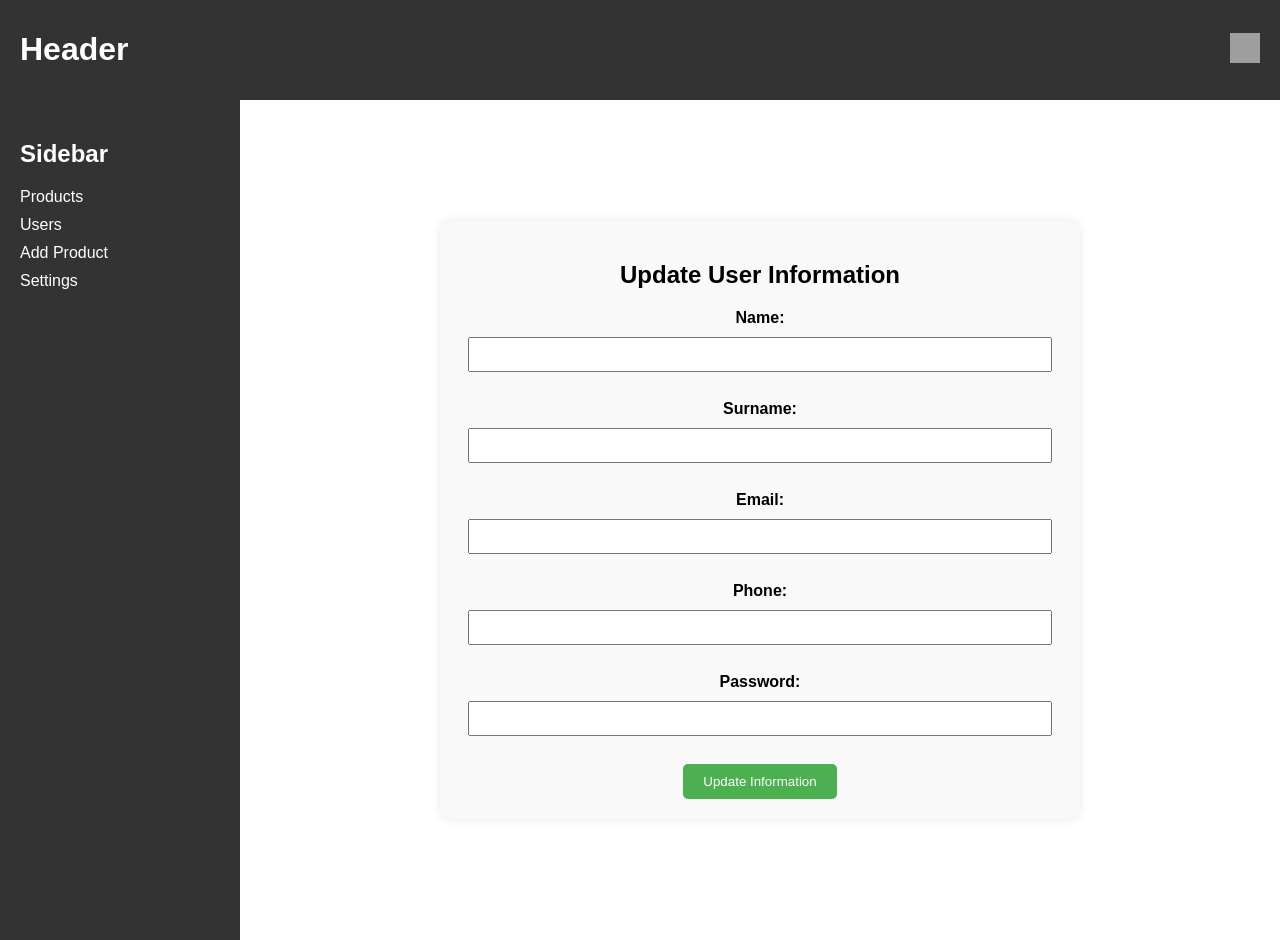
After one commit to Busraa8/Online-Auction-Website, a PHP site: page /Producer/settings.php in a window 1280 px wide. The commit adds this page. Run offline with PHP 8.4, Linux system fonts and the light colour scheme; grey boxes are pictures that could not be loaded.

Commit message:
settings.php

```diff
--- a/Producer/add_product.php
+++ b/Producer/add_product.php
@@ -46,7 +46,7 @@ if ($_SERVER["REQUEST_METHOD"] == "POST" && isset($_POST['add_product'])) {
 <head>
     <meta charset="UTF-8">
     <meta name="viewport" content="width=device-width, initial-scale=1.0">
-    <title>Header and Sidebar</title>
+    <title>Add Product</title>
     <link rel="stylesheet" href="style.css">
     <style>
         main {
@@ -115,7 +115,7 @@ if ($_SERVER["REQUEST_METHOD"] == "POST" && isset($_POST['add_product'])) {
                 <li><a href="producer_products.php">Products</a></li>
                 <li><a href="users.php">Users</a></li>
                 <li><a href="add_product.php">Add Product</a></li>
-                <li><a href="#">Link 4</a></li>
+                <li><a href="settings.php">Settings</a></li>
             </ul>
         </aside>
         <main>
--- a/Producer/dashboard.php
+++ b/Producer/dashboard.php
@@ -20,7 +20,7 @@
                 <li><a href="producer_products.php">Products</a></li>
                 <li><a href="users.php">Users</a></li>
                 <li><a href="add_product.php">Add Product</a></li>
-                <li><a href="#">Link 4</a></li>
+                <li><a href="settings.php">Settings</a></li>
             </ul>
         </aside>
         <main>
--- a/Producer/delete_product.php
+++ b/Producer/delete_product.php
@@ -4,7 +4,7 @@ include 'connection.php';
 if ($_SERVER["REQUEST_METHOD"] == "POST" && isset($_POST['delete_product'])) {
     $product_id = $_POST['product_id'];
 
-    // SQL sorgusuyla ürünü sil
+
     $sql = "DELETE FROM products WHERE product_id = $product_id";
 
     if ($conn->query($sql) === TRUE) {
@@ -12,7 +12,7 @@ if ($_SERVER["REQUEST_METHOD"] == "POST" && isset($_POST['delete_product'])) {
         header("Location: producer_products.php");
         exit();
     } else {
-        // Silme işlemi sırasında bir hata oluştuysa
+
         echo "Error deleting record: " . $conn->error;
     }
 }
--- a/Producer/producer_products.php
+++ b/Producer/producer_products.php
@@ -33,7 +33,7 @@
                 <li><a href="producer_products.php">Products</a></li>
                 <li><a href="users.php">Users</a></li>
                 <li><a href="add_product.php">Add Product</a></li>
-                <li><a href="#">Link 4</a></li>
+                <li><a href="settings.php">Settings </a></li>
             </ul>
         </aside>
         <main>
--- a/Producer/product_details_producer.php
+++ b/Producer/product_details_producer.php
@@ -47,7 +47,7 @@
                 <li><a href="producer_products.php">Products</a></li>
                 <li><a href="users.php">Users</a></li>
                 <li><a href="add_product.php">Add Product</a></li>
-                <li><a href="#">Link 4</a></li>
+                <li><a href="settings.php">Settings</a></li>
             </ul>
         </aside>
         <main>
--- /dev/null
+++ b/Producer/settings.php
@@ -0,0 +1,105 @@
+<!DOCTYPE html>
+<html lang="en">
+<head>
+    <meta charset="UTF-8">
+    <meta name="viewport" content="width=device-width, initial-scale=1.0">
+    <title>Settings</title>
+    <link rel="stylesheet" href="style.css">
+    <style>
+        main {
+            display: flex;
+            justify-content: center;
+            align-items: center;
+            height: 100vh;
+        }
+
+        form {
+            width: 80%;
+            max-width: 600px;
+            padding: 20px;
+            background-color: #f9f9f9;
+            border-radius: 10px;
+            box-shadow: 0 0 10px rgba(0, 0, 0, 0.1);
+            text-align: center;
+        }
+
+        form label {
+            display: block;
+            margin-bottom: 10px;
+            font-weight: bold;
+        }
+
+        form input[type="text"],
+        form input[type="number"],
+        form input[type="email"],
+        form input[type="tel"],
+        form input[type="password"],
+        form textarea {
+            width: calc(100% - 16px);
+            padding: 8px;
+            margin-bottom: 10px;
+            box-sizing: border-box;
+        }
+
+        form input[type="file"] {
+            margin-bottom: 20px;
+        }
+
+        form input[type="submit"] {
+            padding: 10px 20px;
+            background-color: #4CAF50;
+            color: white;
+            border: none;
+            border-radius: 5px;
+            cursor: pointer;
+            transition: background-color 0.3s;
+        }
+
+        form input[type="submit"]:hover {
+            background-color: #45a049;
+        }
+    </style>
+</head>
+<body>
+    <header>
+        <h1>Header</h1>
+        <div class="user-icon">
+            <img src="https://cdn-icons-png.freepik.com/512/1144/1144760.png" alt="User Icon">
+        </div>
+    </header>
+    <div class="container">
+        <aside>
+            <h2>Sidebar</h2>
+            <ul>
+                <li><a href="producer_products.php">Products</a></li>
+                <li><a href="users.php">Users</a></li>
+                <li><a href="add_product.php">Add Product</a></li>
+                <li><a href="settings.php">Settings</a></li>
+            </ul>
+        </aside>
+        <main>
+            <form action="update_user.php" method="POST" enctype="multipart/form-data">
+                <h2>Update User Information</h2>
+                <input type="hidden" name="id" value="2">
+
+                <label for="name">Name:</label>
+                <input type="text" id="name" name="name"><br><br>
+
+                <label for="surname">Surname:</label>
+                <input type="text" id="surname" name="surname"><br><br>
+
+                <label for="email">Email:</label>
+                <input type="email" id="email" name="email"><br><br>
+
+                <label for="phone">Phone:</label>
+                <input type="tel" id="phone" name="phone" style="width: calc(100% - 16px);"><br><br>
+
+                <label for="password">Password:</label>
+                <input type="password" id="password" name="password"><br><br>
+
+                <input type="submit" name="update_user" value="Update Information">
+            </form>
+        </main>
+    </div>
+</body>
+</html>
```
Also changed, not shown: Producer/delete_user.php (added, +22 -0 lines), Producer/update_user.php (added, +26 -0 lines), Producer/users.php (+10 -4 lines).
